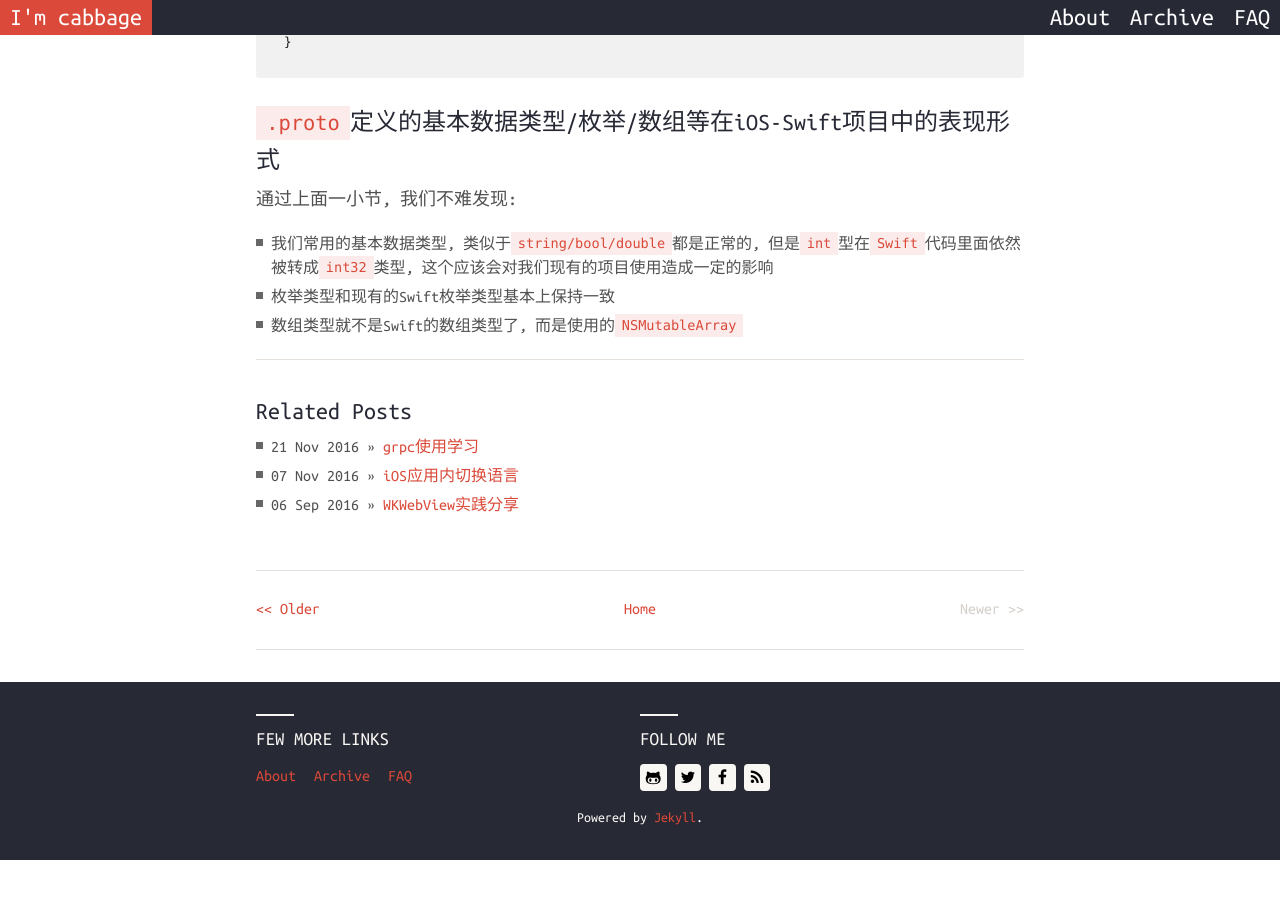
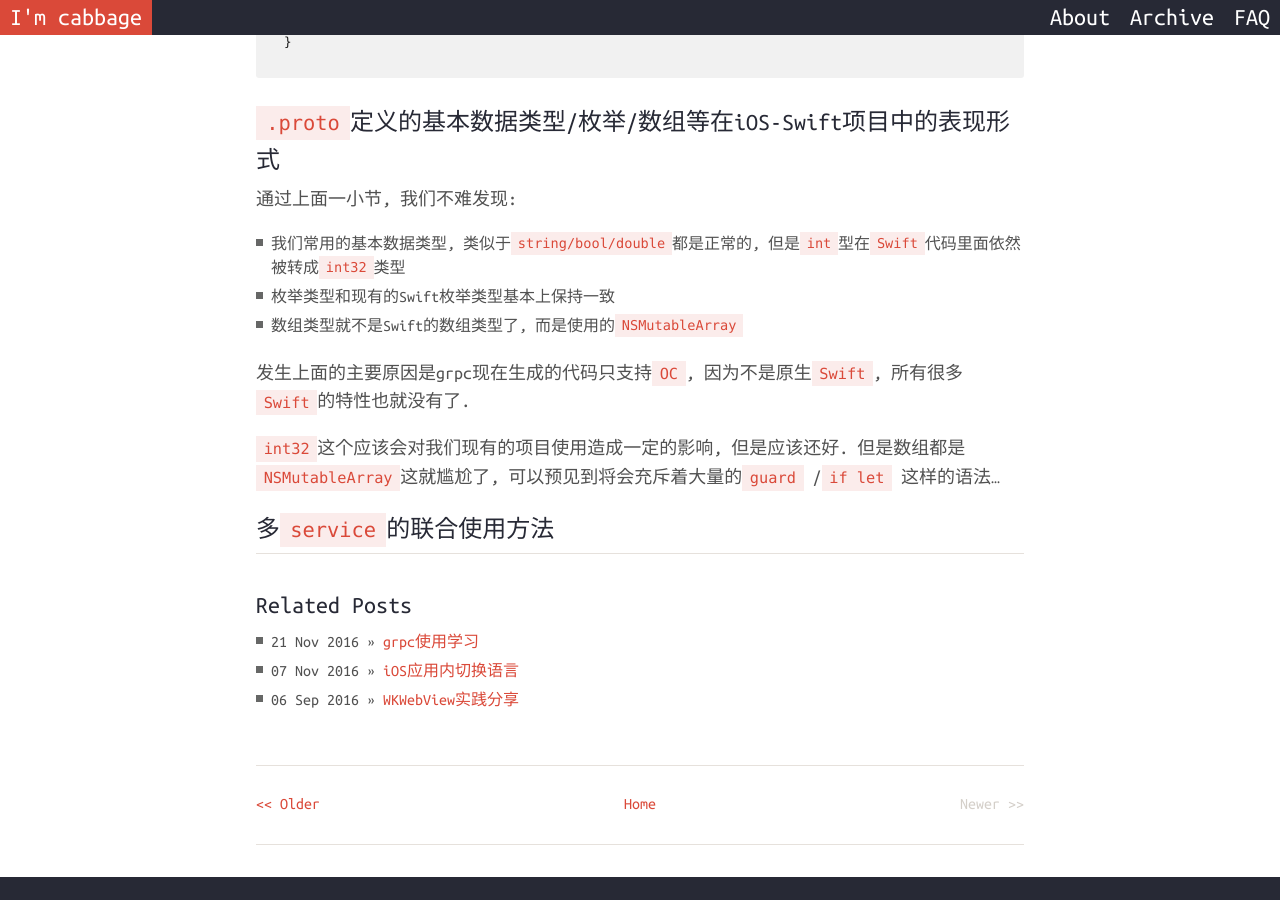
Before and after one commit to KirbyInGitHub/cabbageblog, a Jekyll site: the page built from _posts/2016-11-23-grpc Advanced.markdown, in a window 1280 px wide and 900 px high, scrolled down 4287 px. Built offline with Jekyll 4.4.1, drawn with Linux system fonts in a browser that asks for light colours; nearby versions of some CDN libraries; comment, search, counter and statistics services are not loaded; before the commit the page ends 5147 px from its top, so only the background shows below that.

Commit message:
no message

```diff
--- a/_posts/2016-11-23-grpc Advanced.markdown
+++ b/_posts/2016-11-23-grpc Advanced.markdown
@@ -174,6 +174,12 @@ open class TemplateService : GRPCProtoService, TemplateServiceProtocol {
 
 通过上面一小节, 我们不难发现:
 
-* 我们常用的基本数据类型, 类似于`string/bool/double`都是正常的, 但是`int`型在`Swift`代码里面依然被转成`int32`类型, 这个应该会对我们现有的项目使用造成一定的影响
+* 我们常用的基本数据类型, 类似于`string/bool/double`都是正常的, 但是`int`型在`Swift`代码里面依然被转成`int32`类型
 * 枚举类型和现有的Swift枚举类型基本上保持一致
 * 数组类型就不是Swift的数组类型了, 而是使用的`NSMutableArray`
+
+发生上面的主要原因是grpc现在生成的代码只支持`OC`, 因为不是原生`Swift`, 所有很多`Swift`的特性也就没有了.
+
+`int32`这个应该会对我们现有的项目使用造成一定的影响, 但是应该还好. 但是数组都是`NSMutableArray`这就尴尬了, 可以预见到将会充斥着大量的`guard` /`if let` 这样的语法...
+
+#### 多`service`的联合使用方法
```
